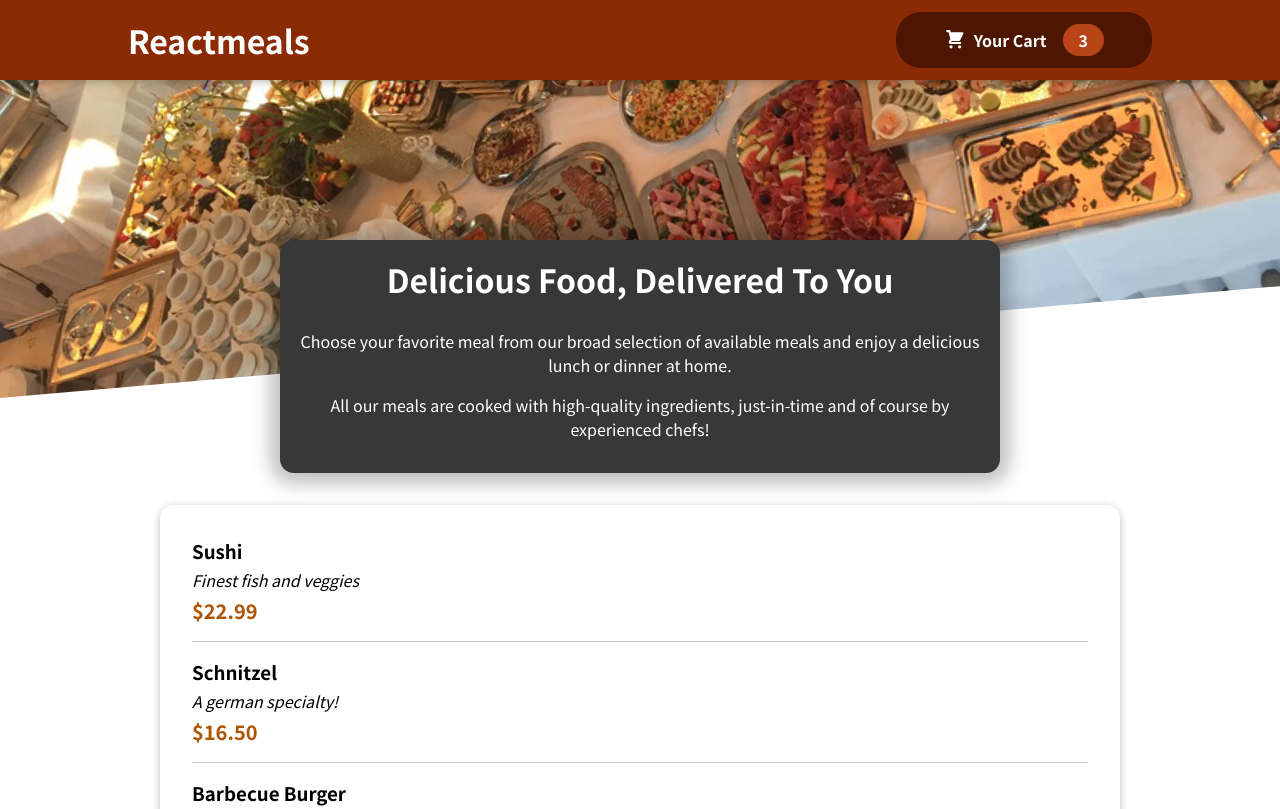
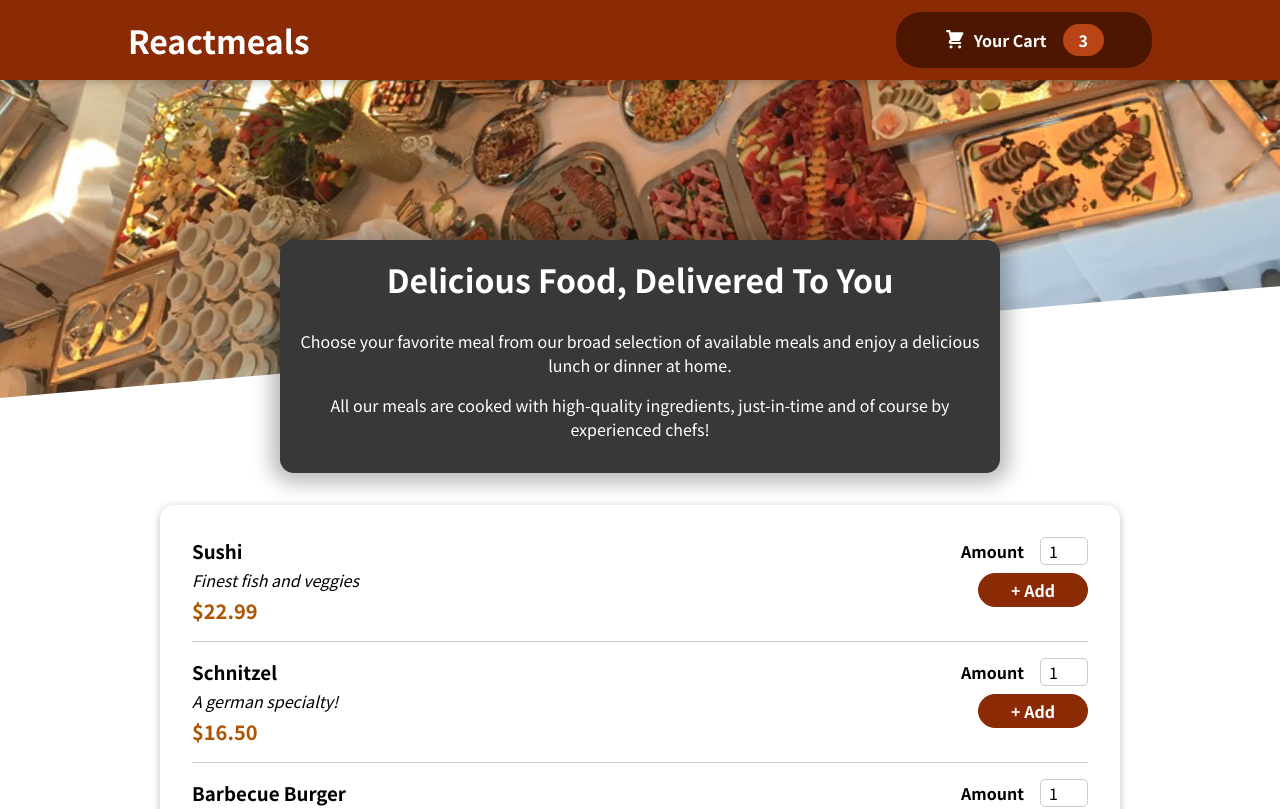
Before and after one commit to undavallisridevi/FoodApp, a React (Create React App) app: page / in a window 1280 px wide. Shown: the top 809 px of the page. Built offline with nearby package versions, Linux system fonts and the light colour scheme.

Commit message:
added Form component

```diff
--- a/src/components/Meals/AvailableMeals.js
+++ b/src/components/Meals/AvailableMeals.js
@@ -1,4 +1,4 @@
-import Card from "../Card";
+import Card from "../UI/Card";
 import classes from "./AvailableMeals.module.css";
 import MealItem from "./MealItem/MealItem";
 
--- /dev/null
+++ b/src/components/Meals/MealItem/MealForm.js
@@ -0,0 +1,23 @@
+import Input from "../../UI/Input";
+import classes from "./MealItemForm.module.css";
+
+const MealItemForm = (props) => {
+  return (
+    <form className={classes.form}>
+      <Input
+        label="Amount"
+        input={{
+          id: "amount_" + props.id,
+          type: "number",
+          min: "1",
+          max: "5",
+          step: "1",
+          defaultValue: "1",
+        }}
+      />
+      <button>+ Add</button>
+    </form>
+  );
+};
+
+export default MealItemForm;
--- a/src/components/Meals/MealItem/MealItem.js
+++ b/src/components/Meals/MealItem/MealItem.js
@@ -1,3 +1,4 @@
+import MealItemForm from "./MealForm";
 import classes from "./MealItem.module.css";
 
 const MealItem = (props) => {
@@ -10,7 +11,9 @@ const MealItem = (props) => {
         <div className={classes.description}>{props.description}</div>
         <div className={classes.price}>{price}</div>
       </div>
-      <div></div>
+      <div>
+        <MealItemForm />
+      </div>
     </li>
   );
 };
--- /dev/null
+++ b/src/components/Meals/MealItem/MealItemForm.module.css
@@ -0,0 +1,20 @@
+.form {
+  text-align: right;
+}
+
+.form button {
+  font: inherit;
+  cursor: pointer;
+  background-color: #8a2b06;
+  border: 1px solid #8a2b06;
+  color: white;
+  padding: 0.25rem 2rem;
+  border-radius: 20px;
+  font-weight: bold;
+}
+
+.form button:hover,
+.form button:active {
+  background-color: #641e03;
+  border-color: #641e03;
+}
--- /dev/null
+++ b/src/components/UI/Input.js
@@ -0,0 +1,12 @@
+import classes from "./Input.module.css";
+
+const Input = (props) => {
+  return (
+    <div className={classes.input}>
+      <label htmlFor={props.input.id}>{props.label}</label>
+      <input {...props.input} />
+    </div>
+  );
+};
+
+export default Input;
--- /dev/null
+++ b/src/components/UI/Input.module.css
@@ -0,0 +1,18 @@
+.input {
+  display: flex;
+  align-items: center;
+  margin-bottom: 0.5rem;
+}
+
+.input label {
+  font-weight: bold;
+  margin-right: 1rem;
+}
+
+.input input {
+  width: 3rem;
+  border-radius: 5px;
+  border: 1px solid #ccc;
+  font: inherit;
+  padding-left: 0.5rem;
+}
```
Also changed, not shown: src/components/UI/Card.js (renamed from src/components/Card.js), src/components/UI/Card.module.css (renamed from src/components/Card.module.css), 1 other file (tests, documents, lock files or other folders).
